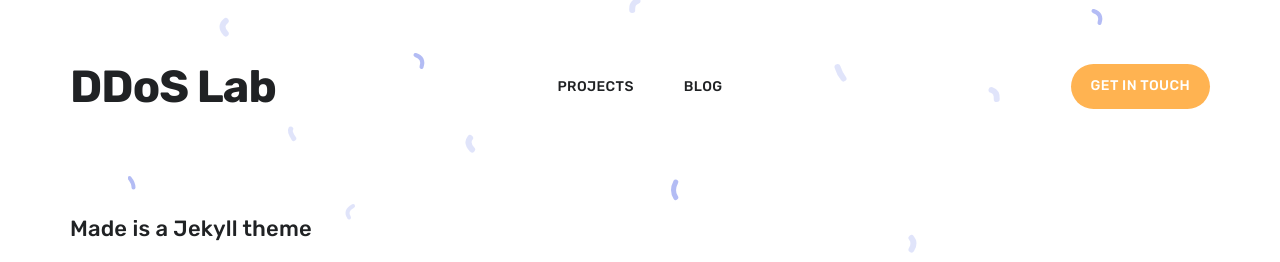
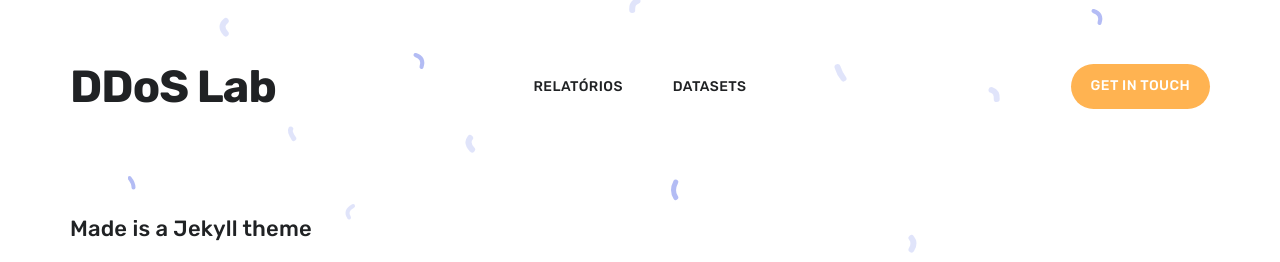
Before and after one commit to coLAB-UFF/ddoslab, a Jekyll site: the page built from index.html, in a window 1280 px wide and 900 px high. Shown: the top 262 px of the window. Built offline with Jekyll 4.4.1, drawn with Linux system fonts in a browser that asks for light colours; nearby versions of some CDN libraries.

Commit message:
Update settings.yml

```diff
--- a/_data/settings.yml
+++ b/_data/settings.yml
@@ -8,9 +8,9 @@
 
 menu_settings:
   menu_items:
-    - title: 'Projects'
+    - title: 'Relatórios'
       url: '/'
-    - title: 'Blog'
+    - title: 'Datasets'
       url: '/blog/'
 
 footer_settings:
```
